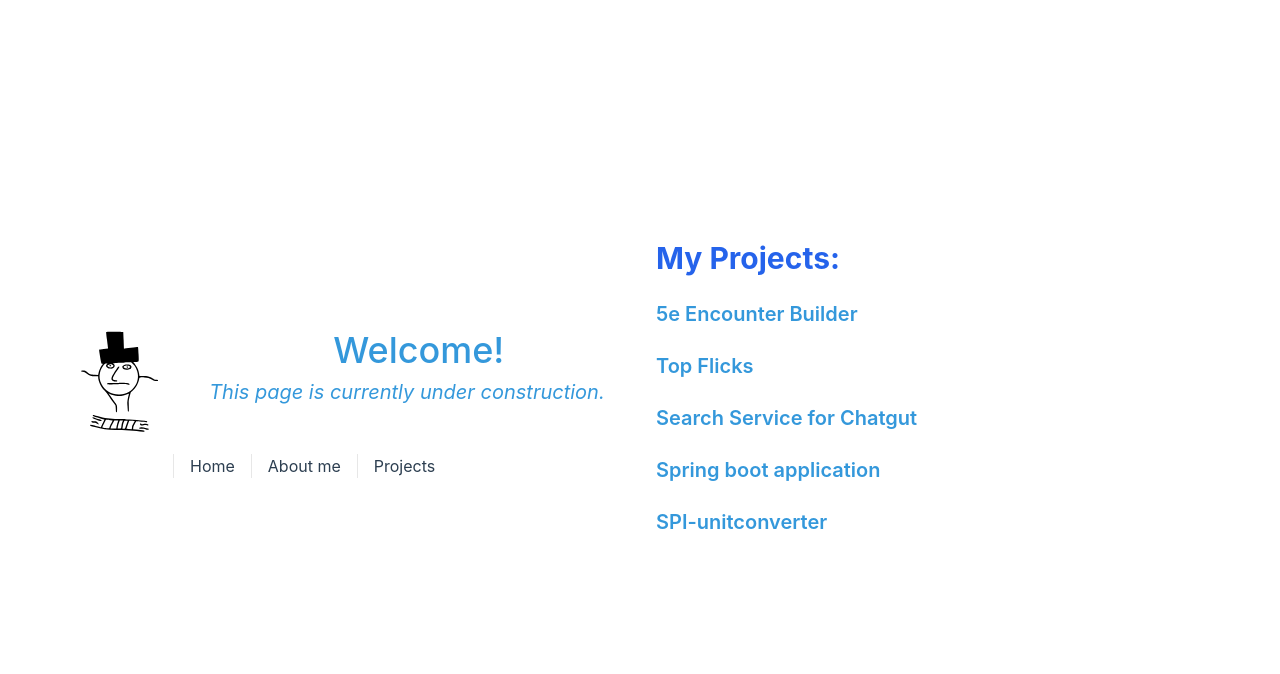
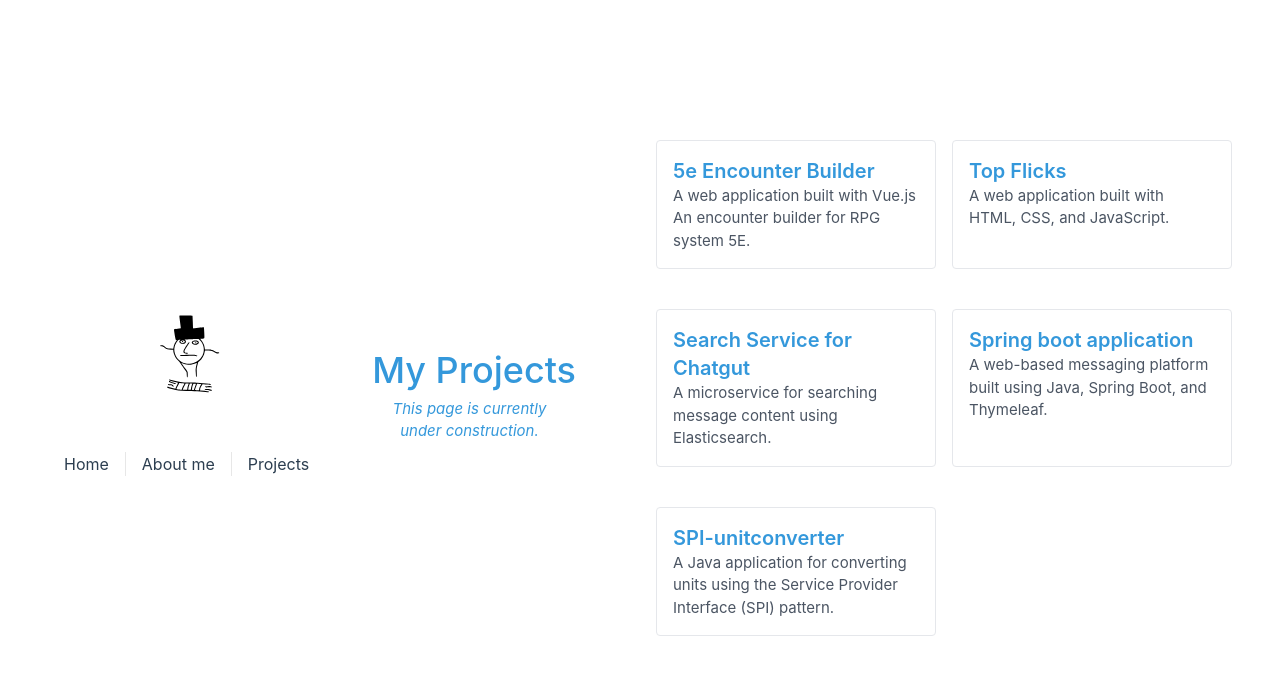
Before and after one commit to Mattan41/kruskopf-web, a Vue app: page /projects in a window 1280 px wide. Shown: the top 674 px of the page. Built offline with nearby package versions, Linux system fonts and the light colour scheme.

Commit message:
update css

```diff
--- a/src/App.vue
+++ b/src/App.vue
@@ -1,19 +1,34 @@
 <script setup>
-import { RouterLink, RouterView } from 'vue-router'
+import {RouterLink, RouterView, useRoute} from 'vue-router'
 import HomePage from "@/components/HomePage.vue";
+import {computed} from "vue";
+
+const route = useRoute()
+
+const msg = computed(() => {
+  switch (route.path) {
+    case '/about':
+      return 'About Me'
+    case '/projects':
+      return 'My Projects'
+    default:
+      return 'Welcome!'
+  }
+})
 </script>
 
 <template>
   <header class="flex flex-col items-center max-h-screen lg:flex-row lg:items-center lg:justify-between lg:px-8">
-    <img alt="Mats logo" class="logo block mx-auto my-8 bg-white rounded-full lg:my-0 lg:mr-8" src="@/assets/logo.svg" width="125" height="125" />
-    <div class="wrapper flex items-start flex-wrap mt-8 lg:mt-0">
-      <HomePage msg="Welcome!" />
-
-      <nav class="w-full text-center mt-8 text-sm lg:text-left lg:ml-[-1rem] lg:text-base lg:py-4 lg:mt-0 lg:w-auto">
+    <div class="header-content text-base sm:text-lg lg:text-xl">
+      <img alt="Mats logo" class="logo block mx-auto my-8 bg-white rounded-full w-12 sm:w-28 lg:w-24 lg:h-auto" src="@/assets/logo.svg" />
+      <nav class="w-full text-center mt-8 text-sm sm:text-base lg:text-left lg:ml-[-1rem] lg:text-base lg:py-4 lg:mt-0 lg:w-auto flex flex-row">
         <RouterLink to="/" class="inline-block px-4 py-2 hover:border-blue-500">Home</RouterLink>
         <RouterLink to="/about" class="inline-block px-4 py-2 hover:border-blue-500">About me</RouterLink>
         <RouterLink to="/projects" class="inline-block px-4 py-2 hover:border-blue-500">Projects</RouterLink>
       </nav>
+    </div>
+    <div class="wrapper flex items-start flex-wrap mt-8 lg:mt-0">
+      <HomePage :msg="msg" />
     </div>
   </header>
 
@@ -30,41 +45,11 @@ import HomePage from "@/components/HomePage.vue";
 nav a {
   padding: 0 1rem;
   border-left: 1px solid var(--color-border);
-
-  nav a.router-link-exact-active {
-    color: var(--color-text);
-  }
-
-  nav a:first-of-type {
-    border: 0;
-  }
-
-
-  @media (min-width: 1024px) {
-    header {
-      display: flex;
-      place-items: center;
-      padding-right: calc(var(--section-gap) / 2);
-    }
-
-    .logo {
-      margin: 0 2rem 0 0;
-    }
-
-    header .wrapper {
-      display: flex;
-      place-items: flex-start;
-      flex-wrap: wrap;
-    }
-
-    nav {
-      text-align: left;
-      margin-left: -1rem;
-      font-size: 1rem;
-
-      padding: 1rem 0;
-      margin-top: 1rem;
-    }
-  }
+}
+nav a.router-link-exact-active {
+  color: var(--color-text);
+}
+nav a:first-child {
+  border-left: none;
 }
 </style>
--- a/src/components/HomePage.vue
+++ b/src/components/HomePage.vue
@@ -10,7 +10,7 @@ defineProps({
 <template>
   <div class="under-construction flex flex-col items-center justify-start h-auto text-center p-8">
     <h1 class="font-medium text-4xl relative -top-2">{{ msg }}</h1>
-    <h3 class="text-xl italic whitespace-nowrap animate-bouncing-banner">This page is currently under construction.</h3>
+    <h3 class="italic whitespace-nowrap animate-bouncing-banner justify-center text-center">This page is currently <br> under construction.</h3>
   </div>
 </template>
 
@@ -23,7 +23,7 @@ defineProps({
 @media (min-width: 1024px) {
   .under-construction h1,
   .under-construction h3 {
-    text-align: left;
+    text-align: center;
   }
 }
 </style>
--- a/src/views/projects/ProjectsView.vue
+++ b/src/views/projects/ProjectsView.vue
@@ -1,14 +1,13 @@
 <template>
   <div class="projects p-4">
-    <h2 class="text-3xl font-bold text-blue-600 mb-6">My Projects:</h2>
-    <div v-for="project in projects" :key="project.id" class="mb-6">
+    <div v-for="project in projects" :key="project.id" class="project-card mb-6 p-4 border rounded hover:shadow-lg transition-shadow duration-300">
       <RouterLink :to="{ name: 'projectdetails', params: project }" class="text-blue-500 hover:underline">
         <h3 class="text-xl font-semibold">{{ project.title }}</h3>
       </RouterLink>
+      <p class="text-gray-600">{{ project.shortDescription }}</p>
     </div>
   </div>
 </template>
-
 <script setup>
 import { ref } from 'vue';
 
@@ -17,12 +16,13 @@ const projects = ref([
     id: 1,
     title: "5e Encounter Builder",
     link: "https://5eCombatEncounter.kruskopf.org",
-    description: "This application is a school project designed as an encounter builder for Dungeons & Dragons 5th Edition. " +
-        "It utilizes the Open5e API " +
+    shortDescription: "A web application built with Vue.js An encounter builder for RPG system 5E.",
+    description: "This application is a school project designed as an encounter builder for the RPG system 5e. " +
+        "It is a web application built with Vue.js. that utilizes the Open5e API. " +
         "The current functionality includes listing a handful of monsters and adding them to a combat list, and optionally create your own monster and add to combat. " +
         "Combat list is stored in local storage. Future development plans include extending the functionality to allow searching and filtering monsters, " +
         "as well as saving monsters to a favorites list.",
-    repoLink: "https://github.com/Mattan41/vue-labb2",
+    repoLink: "https://github.com/Mattan41/5eEncounterBuilder",
     repoName: "5eEncounterBuilder",
     otherLink: "https://open5e.com/api-docs"
   },
@@ -30,6 +30,7 @@ const projects = ref([
     id: 2,
     title: "Top Flicks",
     link: "https://topflicks.kruskopf.org/",
+    shortDescription: "A web application built with HTML, CSS, and JavaScript.",
     description: "Top Flicks is a school project web application built with HTML, CSS, and JavaScript for browsing and managing " +
         "your favorite movies. Users can register, log in, search for movies, and add them to their favorites.",
     repoLink: "https://github.com/Mattan41/labb-html-css-javascript",
@@ -39,6 +40,7 @@ const projects = ref([
     id: 3,
     title: "Search Service for Chatgut",
     link: "#",
+    shortDescription: "A microservice for searching message content using Elasticsearch.",
     description: "A microservice I built as a school project in the chatgut organization, enables users to search message content " +
         "using Elasticsearch. The service is built with Java and Spring Boot. There is also a branch where deployment is done with" +
         " Kubernetes.",
@@ -49,6 +51,7 @@ const projects = ref([
     id: 4,
     title: "Spring boot application",
     link: "#",
+    shortDescription: "A web-based messaging platform built using Java, Spring Boot, and Thymeleaf.",
     description: "A group project I participated in, where we built a web-based messaging platform built using Java, Spring Boot, and Thymeleaf. It allows users to create, edit, and view messages. The application supports user authentication and authorization, message translation, and provides a user-friendly interface for managing messages. It uses a MySQL database for data storage and integrates with various Spring Boot starters for functionality such as data access, security, and validation. The project is managed using Maven and includes dependencies for testing, web development, and API documentation. Additionally, there is a branch named mats-update-messages-with-htmx that updates messages using HTMX.",
     repoLink: "https://github.com/Mattan41/springBootGroupProject",
     repoName: "springBootGroupProject"
@@ -57,6 +60,7 @@ const projects = ref([
     id: 5,
     title: "SPI-unitconverter",
     link: "#",
+    shortDescription: "A Java application for converting units using the Service Provider Interface (SPI) pattern.",
     description: "This Java application is built with pattern Service Provider Interface (SPI). " +
         "The program allows users to select from various Converter implementations to perform conversions between different units. " +
         "The application includes a simple command-line interface for user input and output.",
@@ -68,10 +72,10 @@ const projects = ref([
 
 <style>
 @media (min-width: 1024px) {
-  .about {
-    min-height: 100vh;
-    display: flex;
-    align-items: center;
+  .projects {
+    display: grid;
+    grid-template-columns: repeat(2, 1fr);
+    gap: 1rem;
   }
 }
 </style>
```
Also changed, not shown: src/components/ProjectsPage.vue (added).
